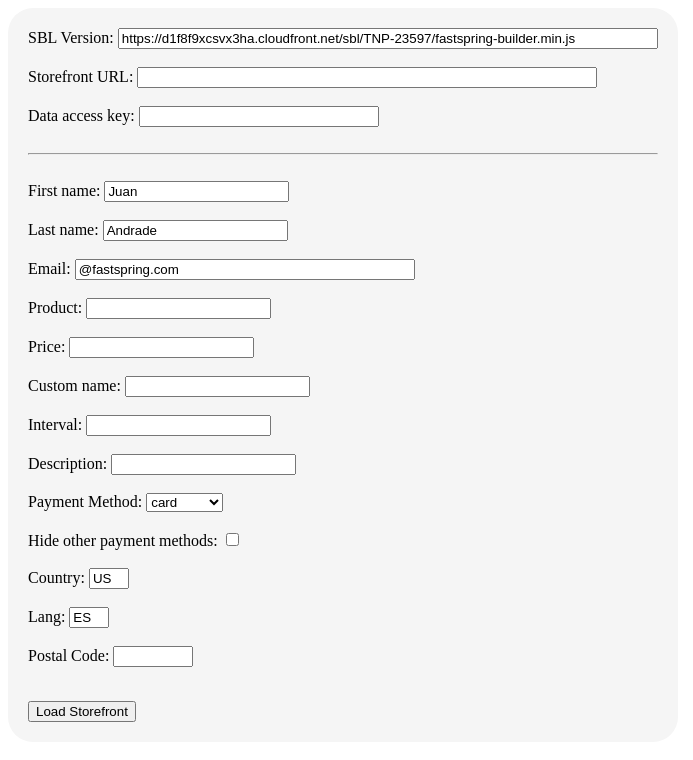
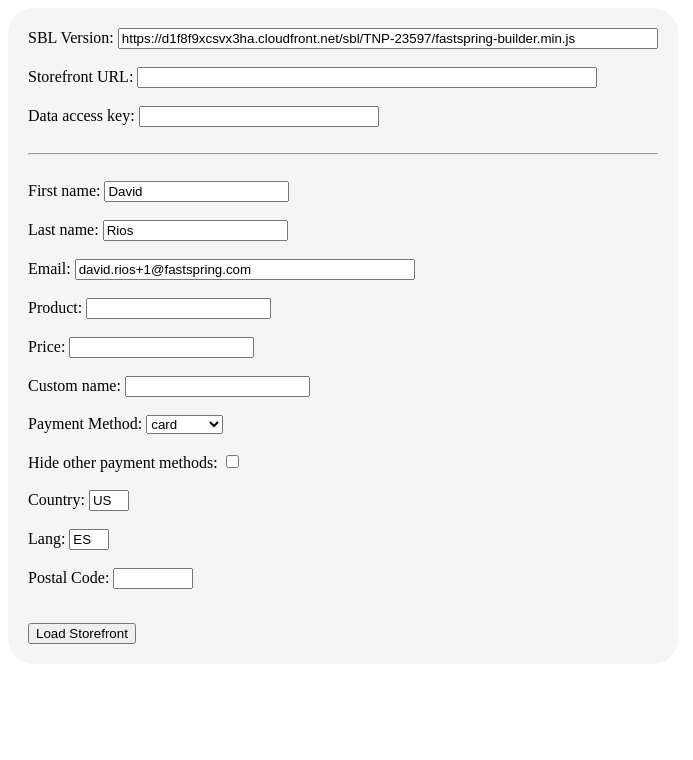
Before and after one commit to DavidRiosFS/sbl, a plain HTML site: page index.html in a window 1280 px wide. Shown: the whole page, without its empty margins (0-693 px from the left). Drawn offline with Linux system fonts and the light colour scheme.

Commit message:
delete other fields

```diff
--- a/index.html
+++ b/index.html
@@ -128,25 +128,17 @@
         let productsArray = [];
         let price = document.getElementById('price').value;
         let customName = document.getElementById('customName').value;
-        let interval = document.getElementById('interval').value;
-        let description = document.getElementById('description').value;
 
         for (let i = 0; i < products.length; ++i) {
           productsArray[i] = {
             "product": products[i].value,
             "pricing": {
-                        "interval": interval,
                         "price": {
                             "USD": price,
                         }
                     },
             "display": {
                 "en": customName,
-            },
-            "description": {
-                "summary": {
-                    "en": description,
-                }
             },
           };
         }
@@ -167,13 +159,13 @@
         <input type="text" id="dataAccessKey" name="dataAccessKey" style="width:240px;" ><br><br><hr><br>
 
         <label for="fname">First name:</label>
-        <input type="text" id="fname" name="fname" value="Juan"><br><br>
+        <input type="text" id="fname" name="fname" value="David"><br><br>
 
         <label for="lname">Last name:</label>
-        <input type="text" id="lname" name="lname" value="Andrade"><br><br>
+        <input type="text" id="lname" name="lname" value="Rios"><br><br>
 
         <label for="email">Email:</label>
-        <input type="text" id="email" name="email" style="width:340px;" value="@fastspring.com"><br><br>
+        <input type="text" id="email" name="email" style="width:340px;" value="david.rios+1@fastspring.com"><br><br>
 
         <div id="product-container">
             <label for="product1">Product:</label>
@@ -184,12 +176,6 @@
 
             <label for="customName">Custom name:</label>
             <input type="text" id="customName" name="customName"><br><br>
-
-            <label for="interval">Interval:</label>
-            <input type="text" id="interval" name="interval"><br><br>
-
-            <label for="description">Description:</label>
-            <input type="text" id="description" name="description"><br><br>
         </div>
 
         <label for="paymentMethod">Payment Method:</label>
```
